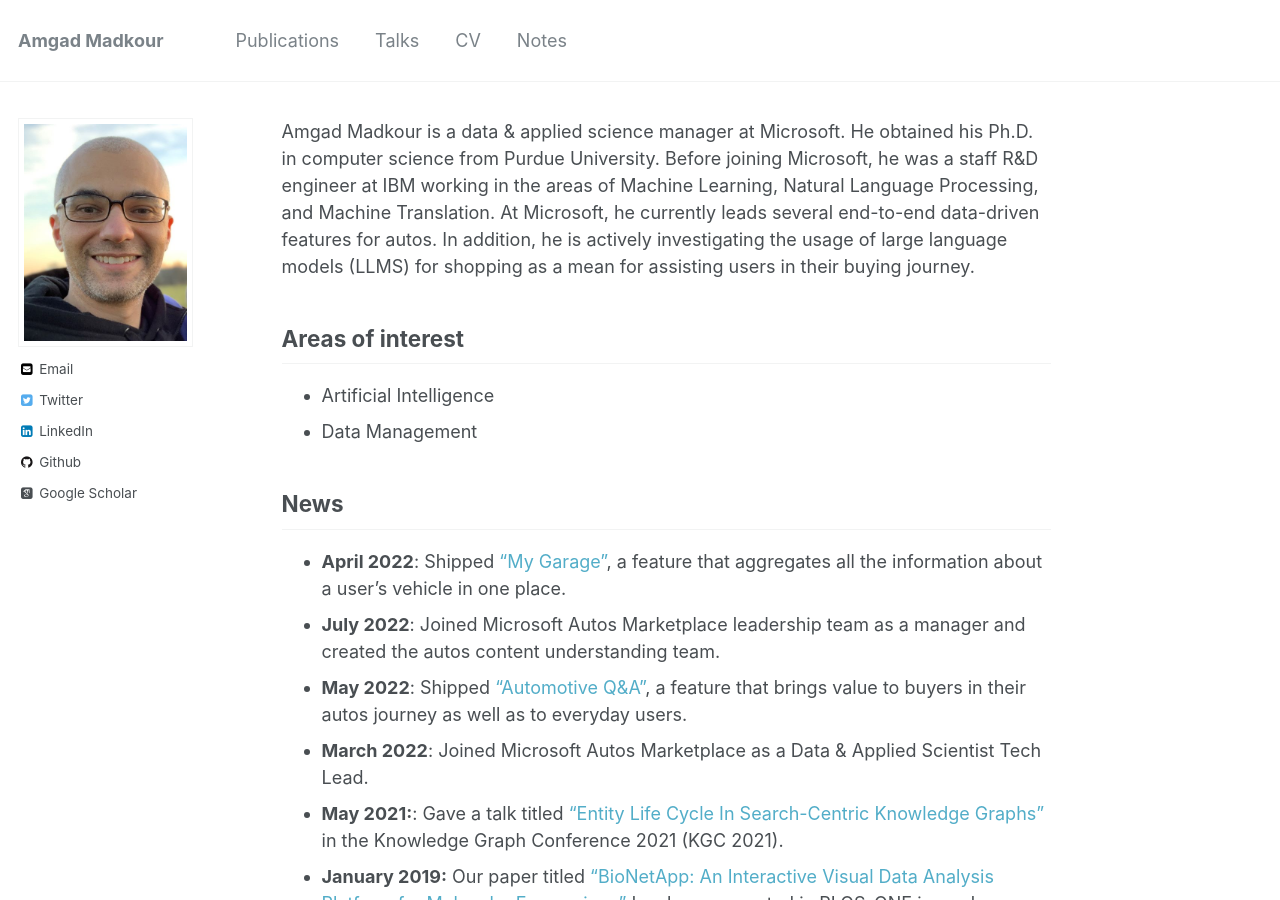
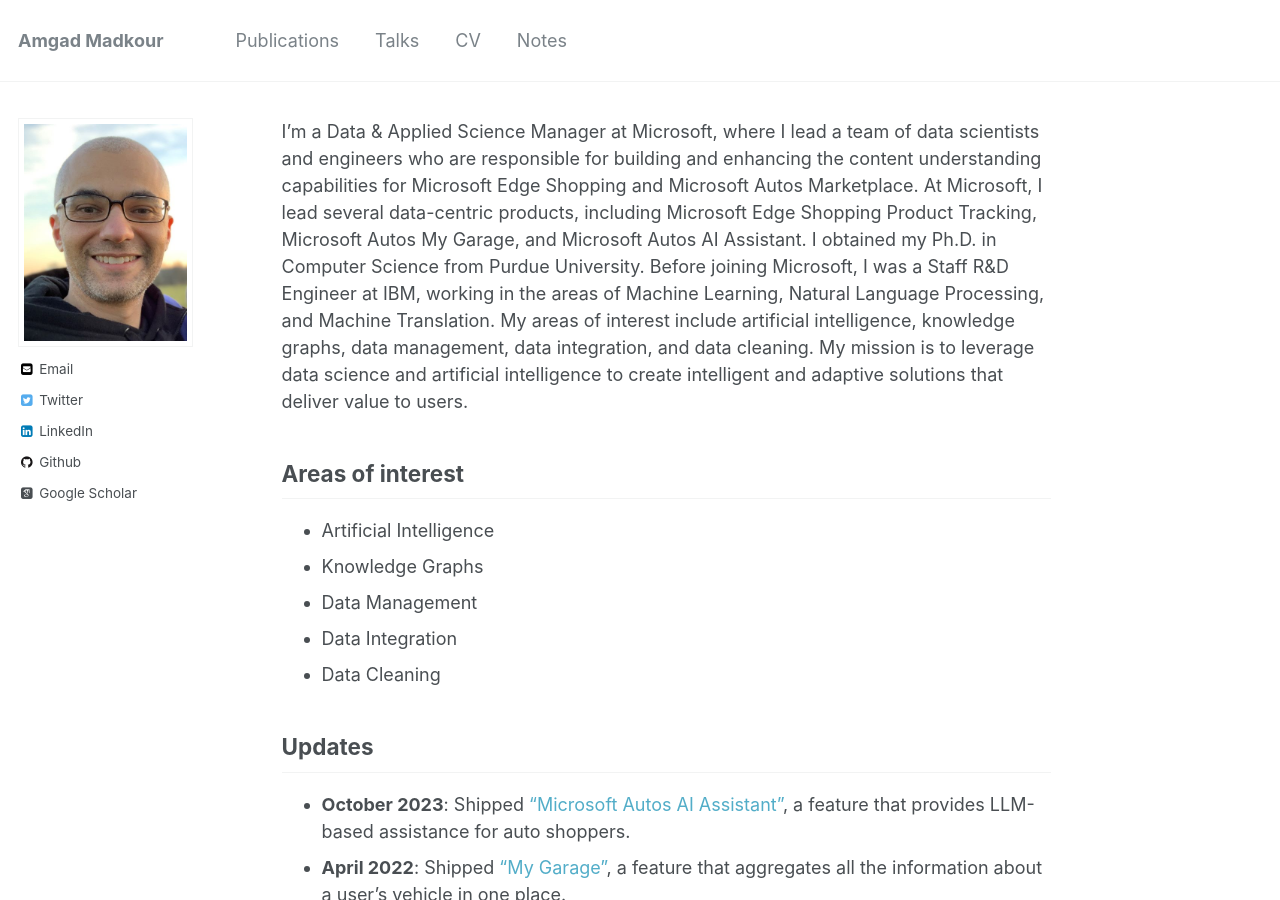
Before and after one commit to amgadmadkour/amgadmadkour.github.io, a Jekyll site: the page built from _pages/about.md, in a window 1280 px wide and 900 px high. Built offline with Jekyll 4.4.1, drawn with Linux system fonts in a browser that asks for light colours; some web fonts are replaced.

Commit message:
Update bio, packages, and correct typo

```diff
--- a/_pages/about.md
+++ b/_pages/about.md
@@ -7,15 +7,19 @@
   - /about.html
 ---
 
-Amgad Madkour is a data & applied science manager at Microsoft. He obtained his Ph.D. in computer science from Purdue University. Before joining Microsoft, he was a staff R&D engineer at IBM working in the areas of Machine Learning, Natural Language Processing, and Machine Translation. At Microsoft, he currently leads several end-to-end data-driven features for autos. In addition, he is actively investigating the usage of large language models (LLMS) for shopping as a mean for assisting users in their buying journey.
+I'm a Data & Applied Science Manager at Microsoft, where I lead a team of data scientists and engineers who are responsible for building and enhancing the content understanding capabilities for Microsoft Edge Shopping and Microsoft Autos Marketplace. At Microsoft, I lead several data-centric products, including Microsoft Edge Shopping Product Tracking, Microsoft Autos My Garage, and Microsoft Autos AI Assistant. I obtained my Ph.D. in Computer Science from Purdue University. Before joining Microsoft, I was a Staff R&D Engineer at IBM, working in the areas of Machine Learning, Natural Language Processing, and Machine Translation. My areas of interest include artificial intelligence, knowledge graphs, data management, data integration, and data cleaning. My mission is to leverage data science and artificial intelligence to create intelligent and adaptive solutions that deliver value to users.
 
 ## Areas of interest
 
 * Artificial Intelligence
+* Knowledge Graphs
 * Data Management
+* Data Integration
+* Data Cleaning
 
-## News
+## Updates
 
+* **October 2023**: Shipped ["Microsoft Autos AI Assistant"](https://www.msn.com/en-us/autos/marketplace/mygarage), a feature that provides LLM-based assistance for auto shoppers.
 * **April 2022**: Shipped ["My Garage"](https://www.msn.com/en-us/autos/marketplace/mygarage), a feature that aggregates all the information about a user's vehicle in one place.
 * **July 2022**: Joined Microsoft Autos Marketplace leadership team as a manager and created the autos content understanding team.
 * **May 2022**: Shipped ["Automotive Q&A"](https://www.msn.com/en-us/autos/marketplace/qna), a feature that brings value to buyers in their autos journey as well as to everyday users.
```
Also changed, not shown: _pages/cv.md (+3 -3 lines), Gemfile.lock.
